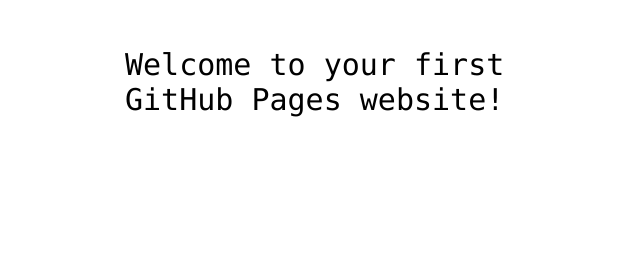
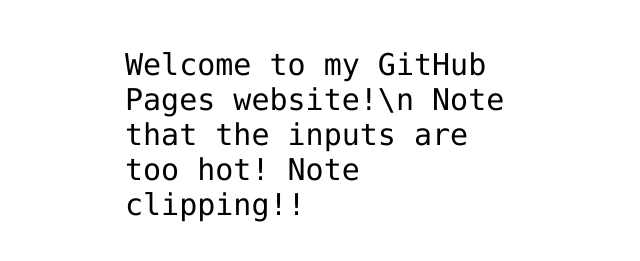
Before and after one commit to dave-of-eves/dave-of-eves.github.io, a plain HTML site: page index.html in a window 1280 px wide. Shown: the part 341-602 px from the top of the page, without its empty margins (315-955 px from the left). Drawn offline with Linux system fonts and the light colour scheme.

Commit message:
Update index.html

```diff
--- a/index.html
+++ b/index.html
@@ -3,7 +3,7 @@
 <html>
 <head>
   <meta http-equiv="Content-Type" content="text/html; charset=utf-8"/>
-  <title>my-first-website</title>
+  <title>my-first-hashed-website</title>
   <LINK href="styles.css" rel="stylesheet" type="text/css">
 </head>
 
@@ -12,7 +12,7 @@
 <img src="https://octodex.github.com/images/daftpunktocat-thomas.gif" id="octocat" alt="octocat-gif" />
 
 <!-- Change this code here by copy and pasting your template on line 15 -->
-<p>Welcome to your first GitHub Pages website!</p>
+<p>Welcome to my GitHub Pages website!\n Note that the inputs are too hot!  Note clipping!!</p>
 
 </body>
 </html>
```
